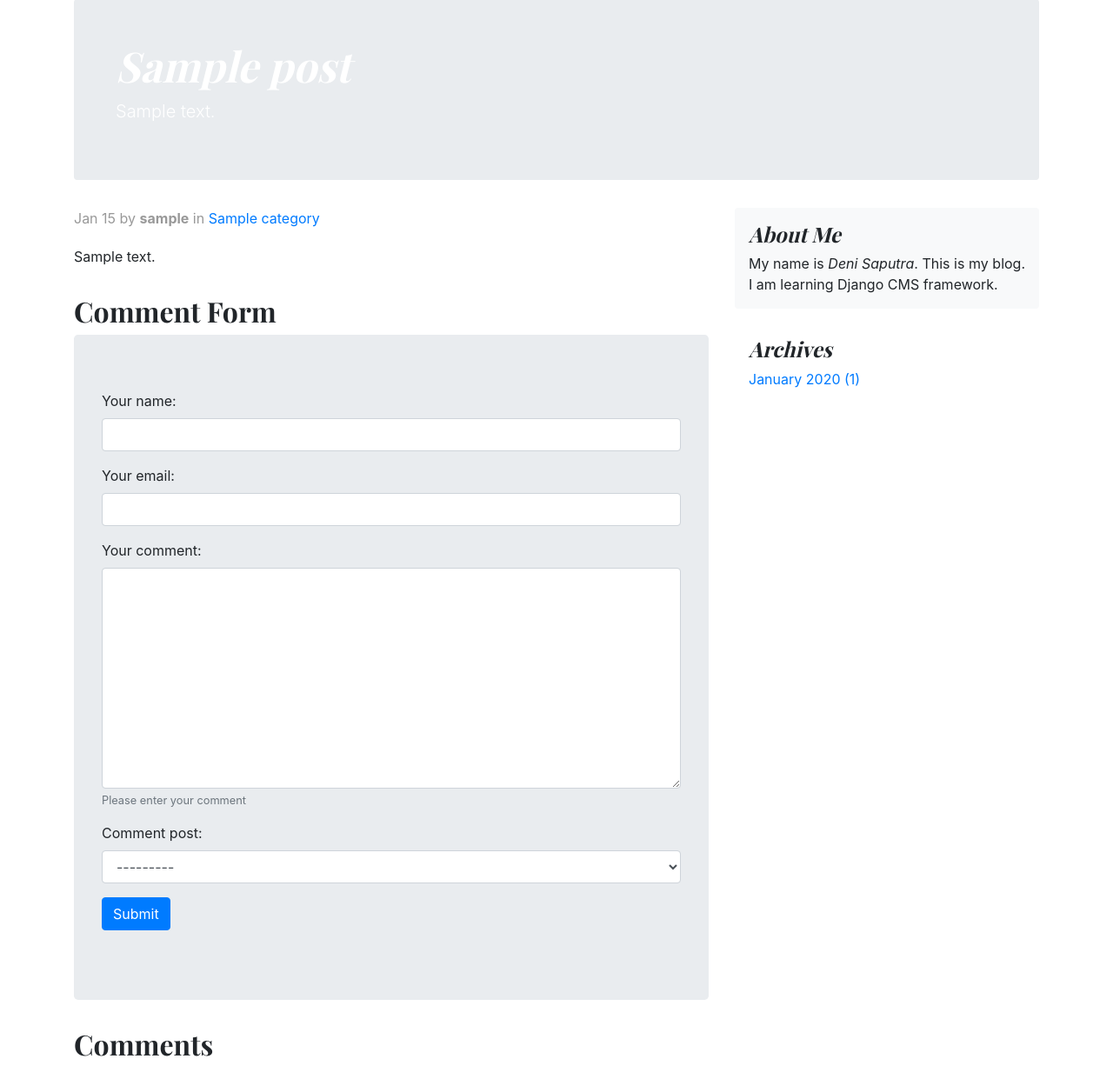
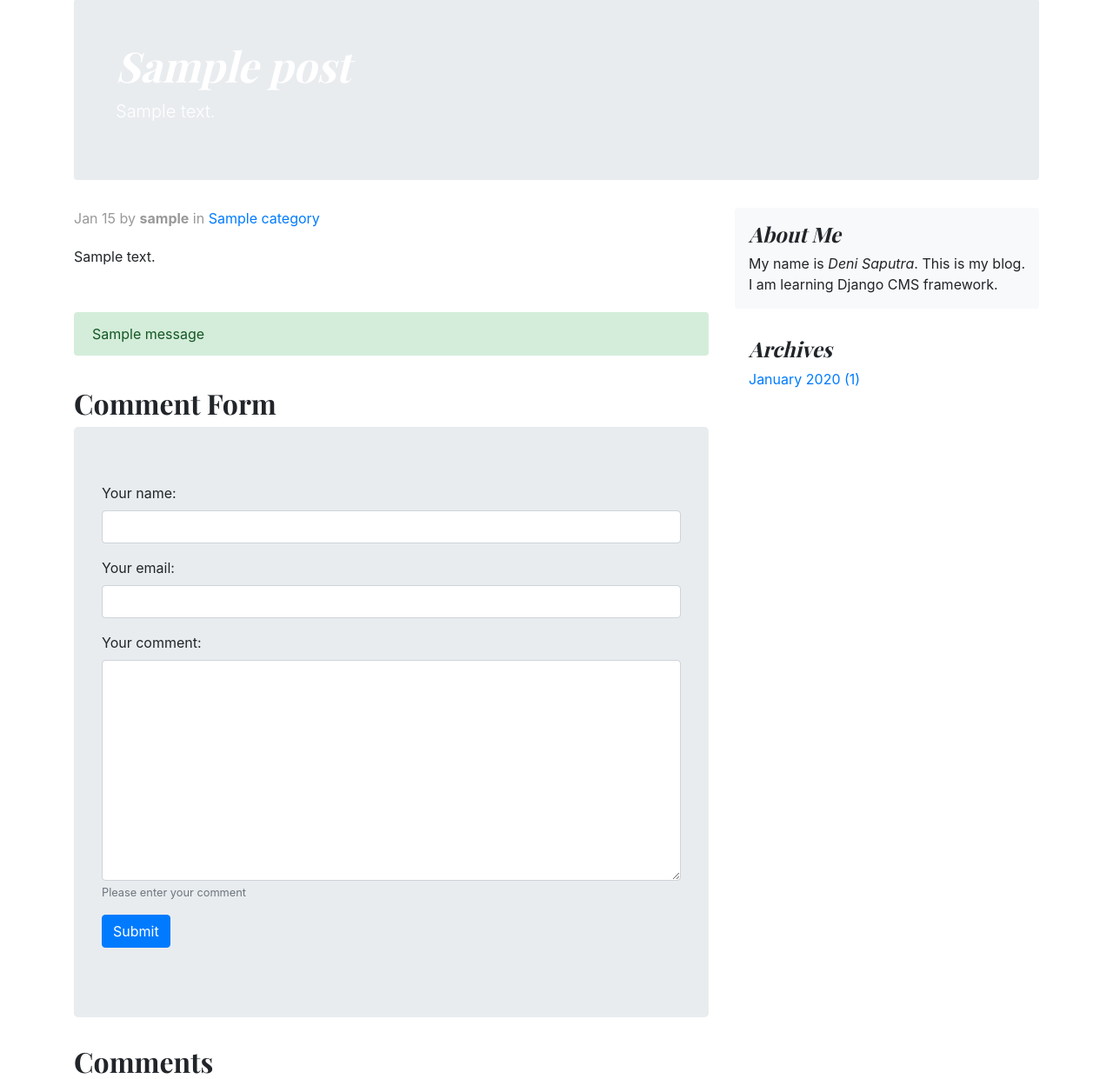
Before and after one commit to satujamsaja/django-blog, a Django app: page /blog/1 in a window 1280 px wide. Shown: the part 122-1363 px from the top of the page at 87% size. Run offline with Django 3.2, Linux system fonts and the light colour scheme; tables that the repository leaves empty hold one stand-in row (values such as "Sample post"); one stand-in notice (Sample message) is shown; some libraries are stand-ins or nearby versions.

Commit message:
Finishing (for now) Django blog project

```diff
--- a/blog/forms.py
+++ b/blog/forms.py
@@ -13,5 +13,4 @@
             'comment_name',
             'comment_email',
             'comment_body',
-            'comment_post',
         ]
--- a/blog/templates/post/post_detail.html
+++ b/blog/templates/post/post_detail.html
@@ -34,6 +34,13 @@
     </p>
     <div class="blog-entry text-justify">{{ post.post_body | safe_markdown }}</div>
 </div>
+    {% if messages %}
+<div class="messages">
+    {% for message in messages %}
+    <div{% if message.tags %} class="{{ message.tags }}"{% endif %}>{{ message }}</div>
+    {% endfor %}
+</div>
+{% endif %}
 <div class="contact-form">
     <h2>Comment Form</h2>
     <div class="jumbotron">
--- a/blog/views.py
+++ b/blog/views.py
@@ -15,6 +15,7 @@
 from django.views.generic.detail import DetailView
 from blog.models import Post, Category, Menu, Page, Comment
 from django.utils.dates import MONTHS
+from django.contrib import messages
 
 from blog.forms import CommentForm
 import datetime
@@ -200,18 +201,20 @@
         """
         Comment Form
         """
-
         context['comment_form'] = CommentForm()
 
         return context
 
     def post(self, request, *args, **kwargs):
+        self.object = self.get_object()
         comment_form = CommentForm(request.POST)
         if comment_form.is_valid():
             comment = comment_form.save(commit=False)
+            comment.comment_post = self.object
             comment.comment_status = 0
             comment.comment_date = datetime.date.today()
             comment.save()
+            messages.success(self.request, 'Comment successfully added for moderation.')
             return HttpResponseRedirect(request.get_full_path())
         else:
             context = self.get_context_data(**kwargs)
--- a/cms/settings.py
+++ b/cms/settings.py
@@ -43,7 +43,7 @@
     'debug_toolbar',
     'clear_cache',
     'versatileimagefield',
-    'widget_tweaks'
+    'widget_tweaks',
 ]
 
 MIDDLEWARE = [
--- a/cms/static/blog/css/app.css
+++ b/cms/static/blog/css/app.css
@@ -170,3 +170,54 @@
 .comment-body {
     padding:10px 0px;
 }
+
+/*
+ * Message style
+ */
+.messages {
+    padding: 20px 0px;
+}
+
+.messages .success {
+    color: #155724;
+    background-color: #d4edda;
+    border-color: #c3e6cb;
+    position: relative;
+    padding: .75rem 1.25rem;
+    margin-bottom: 1rem;
+    border: 1px solid transparent;
+    border-radius: .25rem;
+}
+
+.messages .warning {
+    color: #856404;
+    background-color: #fff3cd;
+    border-color: #ffeeba;
+    position: relative;
+    padding: .75rem 1.25rem;
+    margin-bottom: 1rem;
+    border: 1px solid transparent;
+    border-radius: .25rem;
+}
+
+.messages .error {
+    color: #721c24;
+    background-color: #f8d7da;
+    border-color: #f5c6cb;
+    position: relative;
+    padding: .75rem 1.25rem;
+    margin-bottom: 1rem;
+    border: 1px solid transparent;
+    border-radius: .25rem;
+}
+
+.messages .info {
+    color: #004085;
+    background-color: #cce5ff;
+    border-color: #b8daff;
+    position: relative;
+    padding: .75rem 1.25rem;
+    margin-bottom: 1rem;
+    border: 1px solid transparent;
+    border-radius: .25rem;
+}
--- /dev/null
+++ b/requirements.txt
@@ -0,0 +1,6 @@
+Django
+django-clear-cache
+django-debug-toolbar
+django-versatileimagefield
+django-widget-tweaks
+martor
```
Also changed, not shown: blog/static/blog/css/app.css (+51 -0 lines), README.md.
